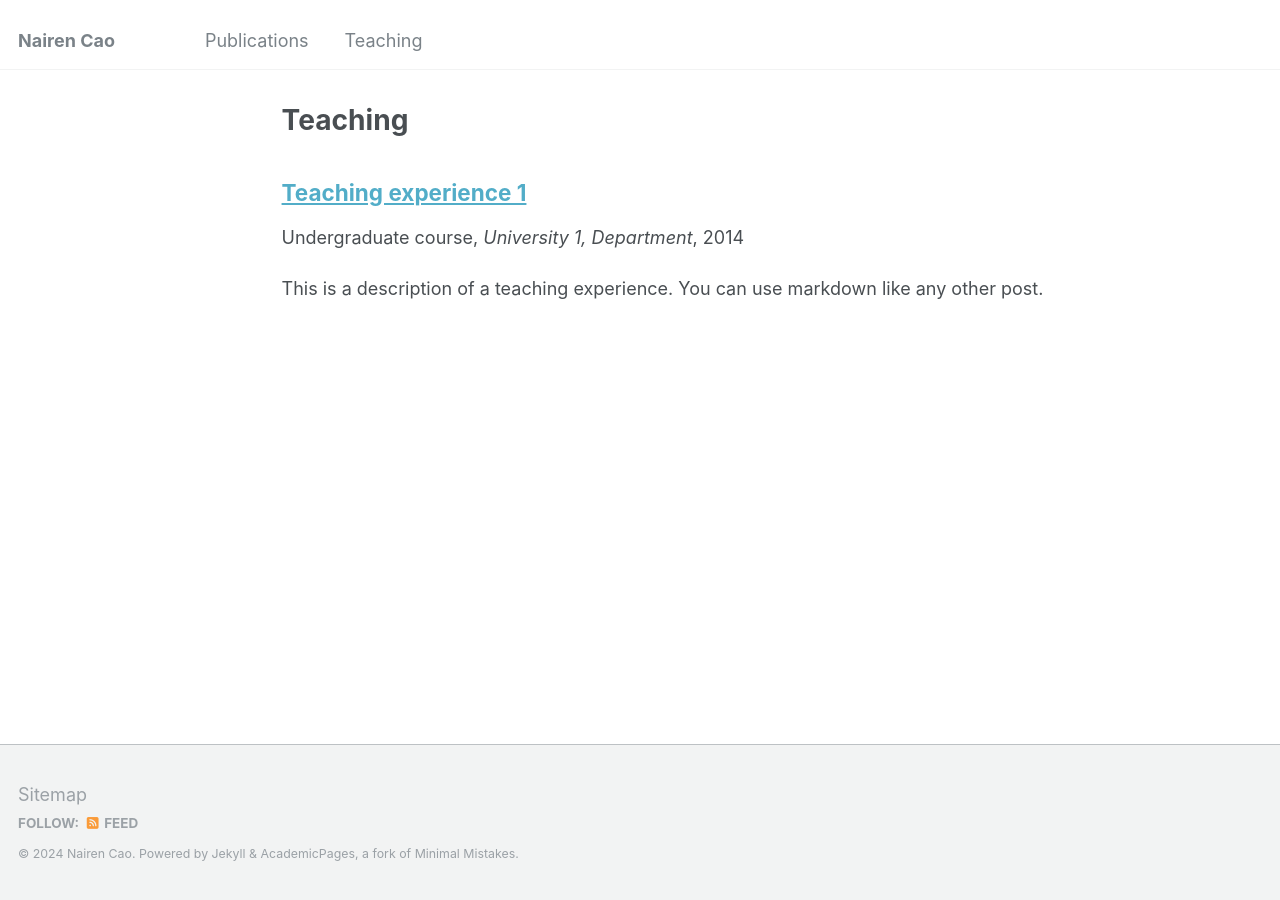
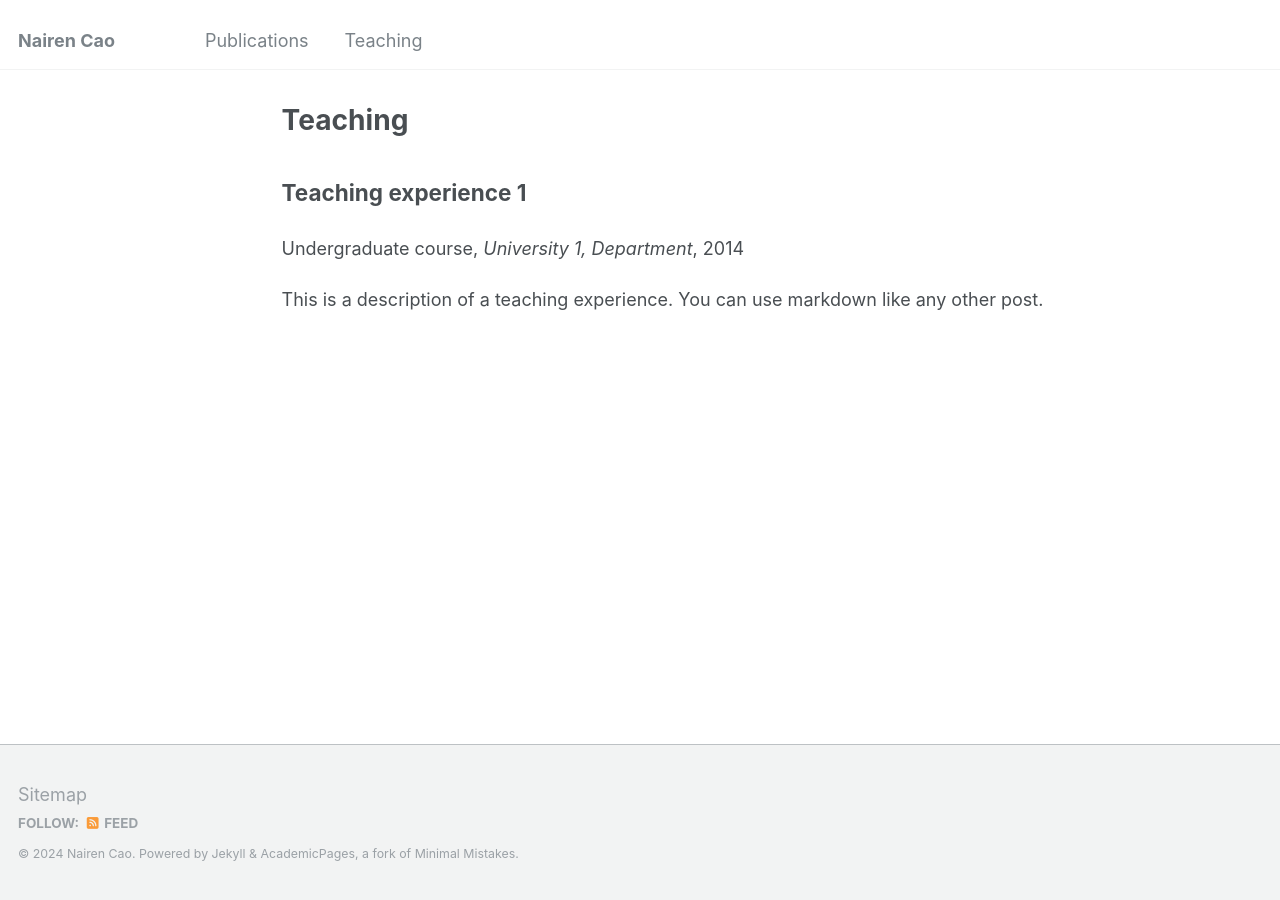
Before and after one commit to nairenc/nairenc.github.io, a Jekyll site: the page built from _pages/teaching.html, in a window 1280 px wide. Built offline with Jekyll 4.4.1, drawn with Linux system fonts in a browser that asks for light colours.

Commit message:
Update archive-single.html

```diff
--- a/_includes/archive-single.html
+++ b/_includes/archive-single.html
@@ -30,7 +30,8 @@
       {% if post.link %}
         <a href="{{ post.link }}">{{ title }}</a> <a href="{{ base_path }}{{ post.url }}" rel="permalink"><i class="fa fa-link" aria-hidden="true" title="permalink"></i><span class="sr-only">Permalink</span></a>
       {% else %}
-        <a href="{{ base_path }}{{ post.url }}" rel="permalink">{{ title }}</a>
+        <!-- <a href="{{ base_path }}{{ post.url }}" rel="permalink">{{ title }}</a> -->
+        <p>{{ title }}</p>
       {% endif %}
     </h2>
 
```
